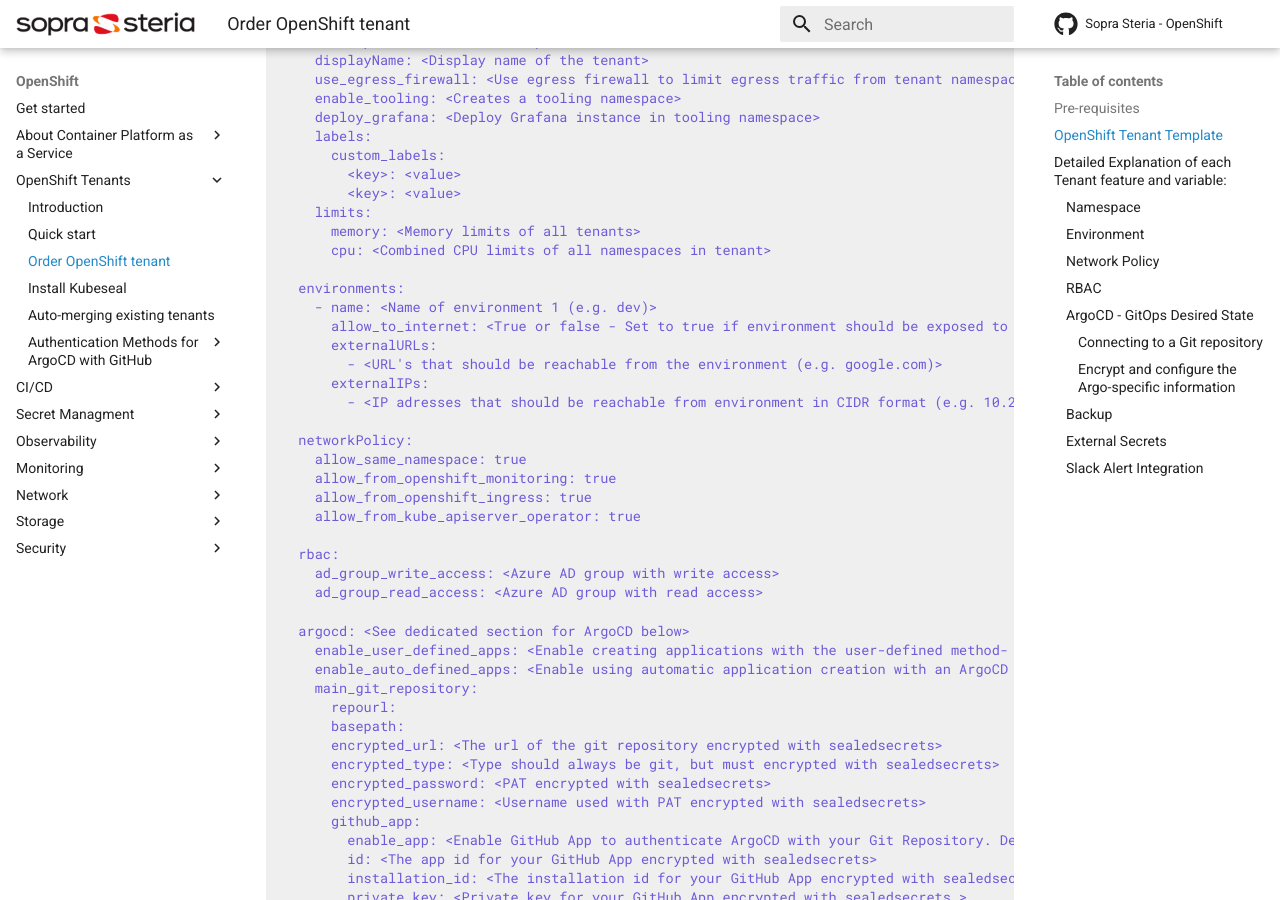
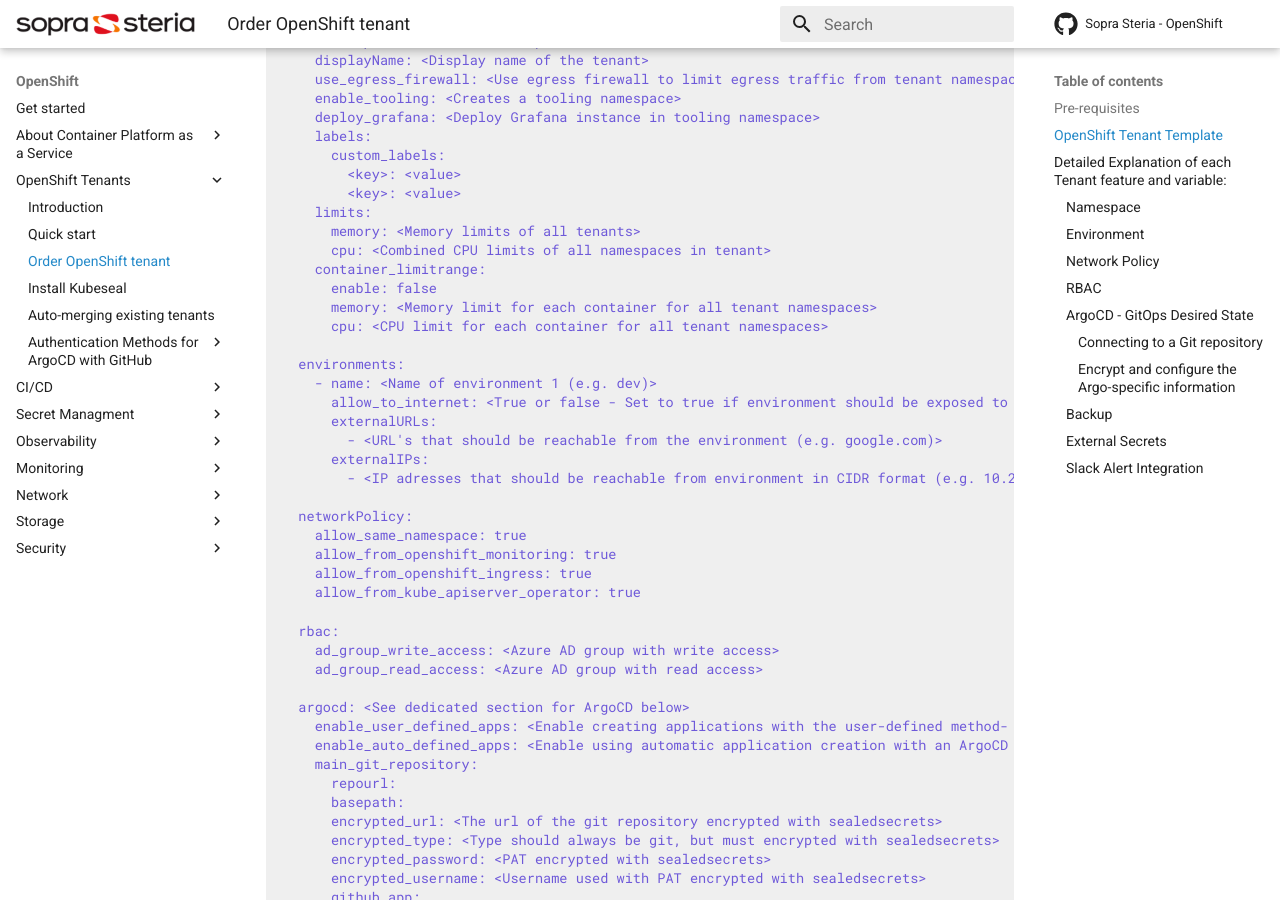
Before and after one commit to Sopra-Steria-Norge-Kubernetes/OpenShift, an MkDocs documentation site: the page built from docs/OpenShift Tenants/Order-openshift-tenant.md, in a window 1280 px wide and 900 px high, scrolled down 727 px. Built offline with MkDocs 1.6.1 and Material for MkDocs 9.7.7, drawn with Linux system fonts in a browser that asks for light colours; comment, search, counter and statistics services are not loaded.

Commit message:
updated helm-chart with container_limitrange

```diff
--- a/docs/OpenShift Tenants/Order-openshift-tenant.md
+++ b/docs/OpenShift Tenants/Order-openshift-tenant.md
@@ -36,6 +36,10 @@
     limits:
       memory: <Memory limits of all tenants>
       cpu: <Combined CPU limits of all namespaces in tenant>
+    container_limitrange:
+      enable: false
+      memory: <Memory limit for each container for all tenant namespaces>
+      cpu: <CPU limit for each container for all tenant namespaces>
 
   environments:
     - name: <Name of environment 1 (e.g. dev)>
```
